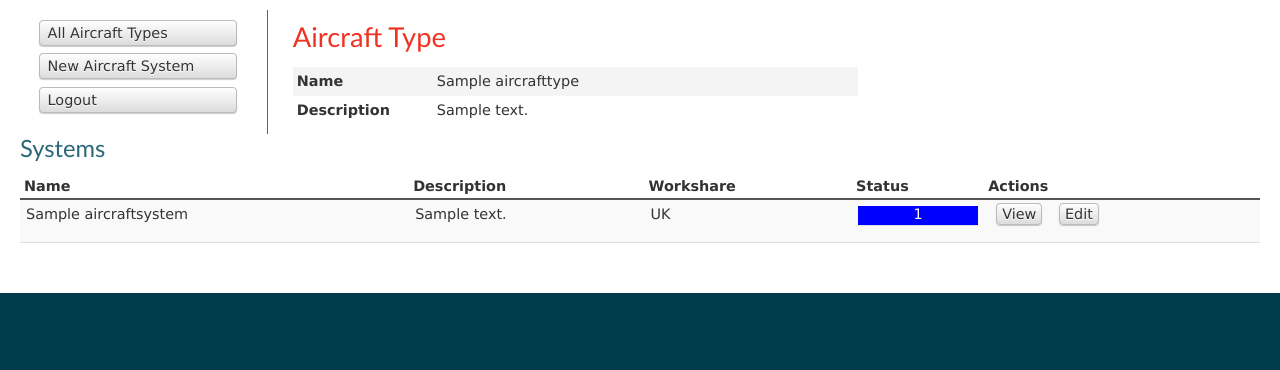
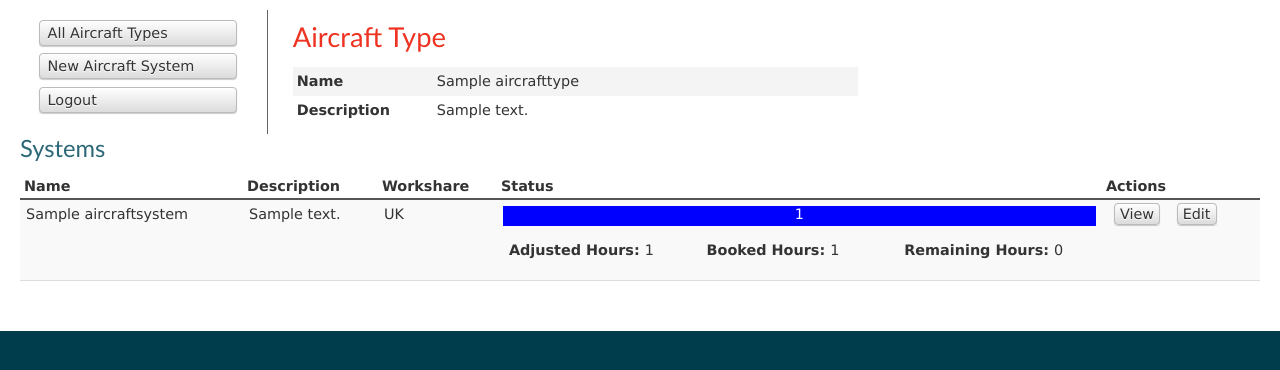
Before and after one commit to z3r0c00l2005/MultiMediaDB, a Django app: page /types/1/ in a window 1280 px wide. Shown: the part 47-417 px from the top of the page. Run offline with Django 3.2, Linux system fonts and the light colour scheme; a user stored in the database is signed in; tables that the repository leaves empty hold one stand-in row (values such as "Sample post"); parts of the project's set-up code (start-up, migrations or seed data) failed here and were passed over.

Commit message:
Fix Aircraft System Status reporting and add time remaining on sys view per graphic

```diff
--- a/multimediadb/templates/aircraftsystems/view.html
+++ b/multimediadb/templates/aircraftsystems/view.html
@@ -70,7 +70,9 @@
 			<th>Title</th>
     		<th>Description</th>
             <th>Version</th>
-            <th>Adjusted Hours</th>
+            <th>Adjusted<BR>Hours</th>
+            <th>Booked<BR>Hours</th>
+            <th>Remaining<BR>Hours</th>
     		<th>Status</th>
             <th>On Hold</th>
 			<th class="actions">Actions</th>
@@ -82,6 +84,8 @@
 		<td>{{ graphic.description|linebreaksbr }}&nbsp;</td>
         <td>{{ graphic.version|stringformat:'02d' }}&nbsp;</td>
         <td>{{ graphic.adjusted_hours }}&nbsp;</td>
+        <td>{{ graphic.booked.booked }}&nbsp;</td>
+        <td style="{% if graphic.delta < 0 %} color:red; {% else %} color:green; {% endif %}">{{ graphic.delta }}&nbsp;</td>
 		<td>{% if graphic.status = 'Not Started' %}<img src='/static/not_started.png'>{% else %}<img src='/static/in_progress.png'>{% endif %}&nbsp;</td>
         <td>{% if graphic.on_hold %}<img src='/static/on_hold.png'>{% endif %}&nbsp;</td>
 		<td class="actions">
--- a/multimediadb/templates/aircrafttypes/view.html
+++ b/multimediadb/templates/aircrafttypes/view.html
@@ -42,7 +42,7 @@
 		<td nowrap="nowrap">{{ system.description }}&nbsp;</td>
 		<td nowrap="nowrap">{{ system.workshare }}&nbsp;</td>
 		<td>
-		    <table cellpadding = "0" cellspacing = "0">
+		    <table style="border-spacing:0;border-style:hidden;padding:0px;border-collapse:collapse">
 		    <tr style="height:20px">
 		        {% if system.total != system.complete and system.total != 0 %}
 		        <td style="text-align:center;padding:0px;background-color:red;width:{{ system.notdonepc }}%">{% if system.notdone %}{{ system.notdone }}{% endif %}</td>
@@ -57,7 +57,15 @@
                 {% endif %}
 		   </tr>
 		   </table>
-
+		   {% if system.adjest.adjustedestimate %}
+		   <table style="border-style:hidden;padding:0px;border-collapse:collapse">
+		   <tr>
+		        <td style="width:33%"><b>Adjusted Hours: </b>{{ system.adjest.adjustedestimate }}</td>
+		        <td style="width:33%"><b>Booked Hours: </b>{{ system.booked.booked }}</td>
+		        <td style="width:33%;{% if system.delta < 0 %} color:red; {% endif %}"><b>Remaining Hours: </b>{{ system.delta }}</td>
+		   </tr>
+		   </table>
+		   {% endif %}
 		</td>
 		<td class="actions">
 			<a href='{% url 'systemview' aircrafttype.id system.id %}'>View</a>
--- a/multimediadb/views.py
+++ b/multimediadb/views.py
@@ -36,6 +36,17 @@ def typeview(request, type_id):
         system.hold = Systemgraphic.objects.filter(aircraftsystem_id=system.id).filter(status__in=['Not Started','In Progress']).filter(on_hold=1).count()
         system.qa = Systemgraphic.objects.filter(aircraftsystem_id=system.id, status__in=['Development Completed','TechnicalReview','EditorialReview','InternalQA','UploadedToLCMS','ExternalReview']).count()
         system.complete = Systemgraphic.objects.filter(aircraftsystem_id=system.id).filter(status__in=['Locked']).count()
+        # Hours
+        system.adjest = Systemgraphic.objects.filter(aircraftsystem_id=system.id).aggregate(adjustedestimate=Sum('adjusted_hours'))
+        allgraphics = Systemgraphic.objects.filter(aircraftsystem_id=system.id).order_by('media_label', 'version')
+        system.booked = Graphicworkdone.objects.filter(systemgraphic_id__in=allgraphics).aggregate(booked=Sum('hours_expended'))
+
+        if system.adjest["adjustedestimate"] is None:
+            system.adjest["adjustedestimate"] = 0
+
+        if system.booked["booked"] is None:
+            system.booked["booked"] = 0
+        system.delta = system.adjest["adjustedestimate"] - system.booked["booked"]
 
         if system.total!=0:
             onepc = 100.0/system.total
@@ -123,11 +134,35 @@ def systemview(request, type_id, system_id):
     system = Aircraftsystem.objects.get(pk=system_id)
     # Tables of graphics
     allgraphics = Systemgraphic.objects.filter(aircraftsystem_id=system_id).order_by('media_label', 'version')
+    for graphic in allgraphics:
+        graphic.booked = Graphicworkdone.objects.filter(systemgraphic_id=graphic.id).aggregate(booked=Sum('hours_expended'))
+
     holdgraphics = Systemgraphic.objects.filter(aircraftsystem_id=system_id).filter(status__in=['Not Started','In Progress']).filter(on_hold=1).order_by('media_label', 'version')
+    for graphic in holdgraphics:
+        graphic.booked = Graphicworkdone.objects.filter(systemgraphic_id=graphic.id).aggregate(booked=Sum('hours_expended'))
+
     graphics = Systemgraphic.objects.filter(aircraftsystem_id=system_id).filter(status__in=['Not Started','In Progress']).order_by('media_label', 'version')
+    for graphic in graphics:
+        graphic.booked = Graphicworkdone.objects.filter(systemgraphic_id=graphic.id).aggregate(booked=Sum('hours_expended'))
+
+        if graphic.adjusted_hours is None:
+            graphic.adjusted_hours = 0
+        if graphic.booked["booked"] is None:
+            graphic.booked["booked"] = 0
+        graphic.delta = graphic.adjusted_hours - graphic.booked["booked"]
+
     inprogress = Systemgraphic.objects.filter(aircraftsystem_id=system_id).filter(status__in=['In Progress']).order_by('media_label', 'version')
+    for graphic in inprogress:
+        graphic.booked = Graphicworkdone.objects.filter(systemgraphic_id=graphic.id).aggregate(booked=Sum('hours_expended'))
+
     inqa = Systemgraphic.objects.filter(aircraftsystem_id=system_id, status__in=['Development Completed','TechnicalReview','EditorialReview','InternalQA','UploadedToLCMS','ExternalReview']).order_by('media_label', 'version')
+    for graphic in inqa:
+        graphic.booked = Graphicworkdone.objects.filter(systemgraphic_id=graphic.id).aggregate(booked=Sum('hours_expended'))
+
     complete = Systemgraphic.objects.filter(aircraftsystem_id=system_id).filter(status__in=['Locked']).order_by('media_label', 'version')
+    for graphic in complete:
+        graphic.booked = Graphicworkdone.objects.filter(systemgraphic_id=graphic.id).aggregate(booked=Sum('hours_expended'))
+
     # Header Calculations
     adjest = Systemgraphic.objects.filter(aircraftsystem_id=system_id).aggregate(adjustedestimate=Sum('adjusted_hours'))
     est = Systemgraphic.objects.filter(aircraftsystem_id=system_id).aggregate(estimate=Sum('estimated_hours'))
```
Also changed, not shown: 1 other file.
